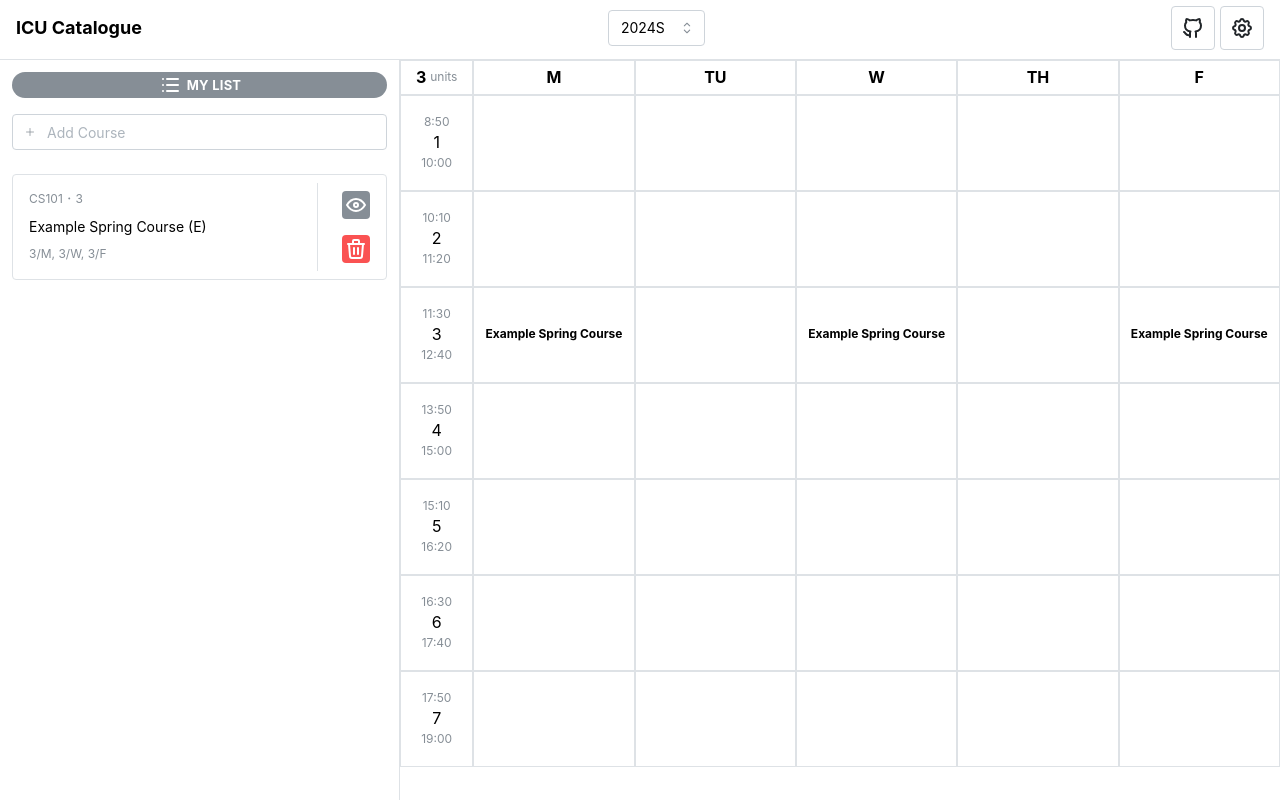
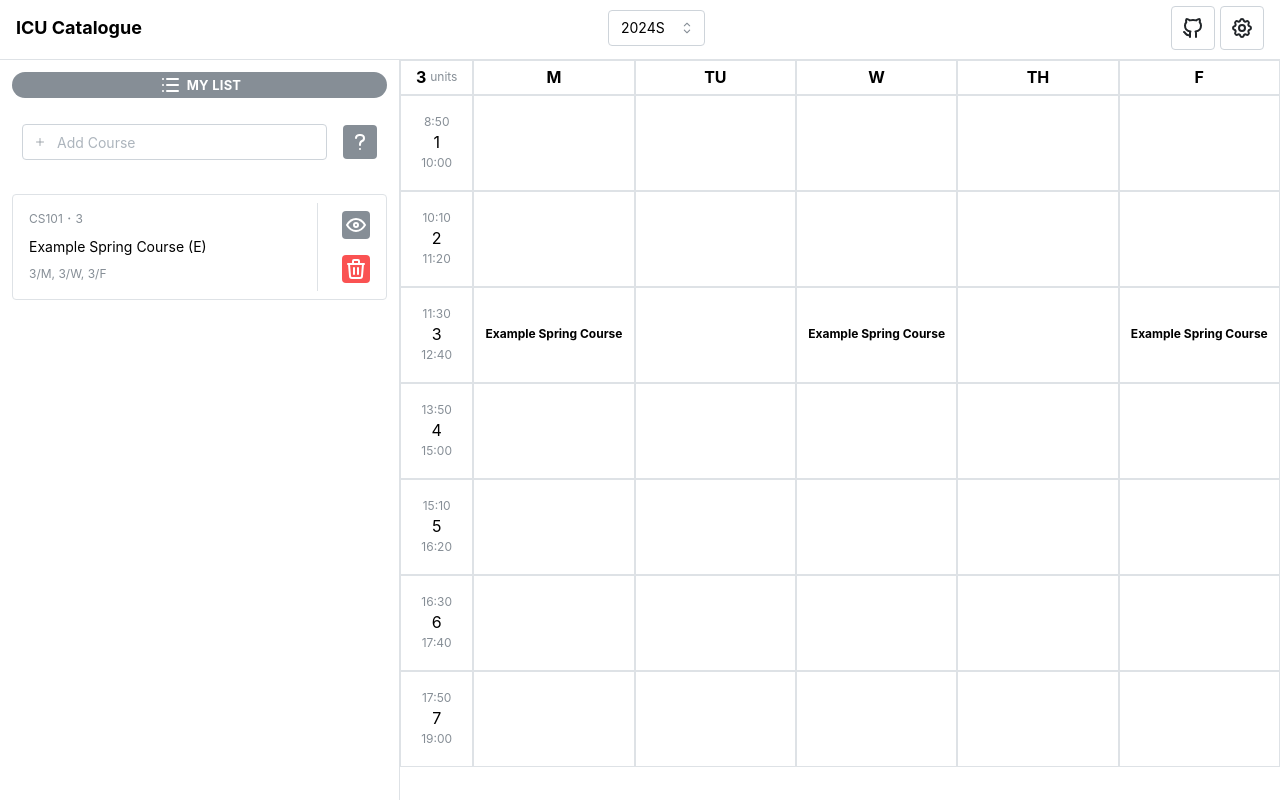
Before and after one commit to ItsukiKigoshi/icu-catalogue, a Next.js app: page / in a window 1280 px wide. Built offline with nearby package versions, Linux system fonts and the light colour scheme.

Commit message:
Add new components and update form layout

```diff
--- a/src/components/AddCourse/index.tsx
+++ b/src/components/AddCourse/index.tsx
@@ -1,6 +1,14 @@
 import { Course } from "@/src/type/Types";
-import { TextInput, rem } from "@mantine/core";
-import { IconPlus } from "@tabler/icons-react";
+import {
+  ActionIcon,
+  Grid,
+  Group,
+  HoverCard,
+  Text,
+  TextInput,
+  rem,
+} from "@mantine/core";
+import { IconPlus, IconQuestionMark } from "@tabler/icons-react";
 import { useEffect, useState } from "react";
 
 export default function AddCourse(props: {
@@ -115,11 +123,18 @@ export default function AddCourse(props: {
   };
 
   return (
+    <Grid align="center" p="xs">
+      <Grid.Col span="auto">
         <form onSubmit={handleSubmit}>
           <TextInput
+            m="0"
             placeholder="Add Course"
+            w="100%"
             leftSection={
-          <IconPlus style={{ width: rem(12), height: rem(12) }} stroke={1.5} />
+              <IconPlus
+                style={{ width: rem(12), height: rem(12) }}
+                stroke={1.5}
+              />
             }
             styles={{ section: { pointerEvents: "none" } }}
             value={query}
@@ -127,5 +142,27 @@ export default function AddCourse(props: {
             onChange={(e) => setQuery(e.currentTarget.value)}
           />
         </form>
+      </Grid.Col>
+      <Grid.Col span="content">
+        <Group justify="center">
+          <HoverCard>
+            <HoverCard.Target>
+              <ActionIcon
+                color="gray"
+                size="lg"
+                component="a"
+                href="https://github.com/ItsukiKigoshi/icu-catalogue/releases/tag/v0.0.0"
+                target="_blank"
+              >
+                <IconQuestionMark />
+              </ActionIcon>
+            </HoverCard.Target>
+            <HoverCard.Dropdown>
+              <Text>Copy & Paste from Course Offerings!</Text>
+            </HoverCard.Dropdown>
+          </HoverCard>
+        </Group>
+      </Grid.Col>
+    </Grid>
   );
 }
```
Lines whose indentation alone changed are shown as unchanged.
